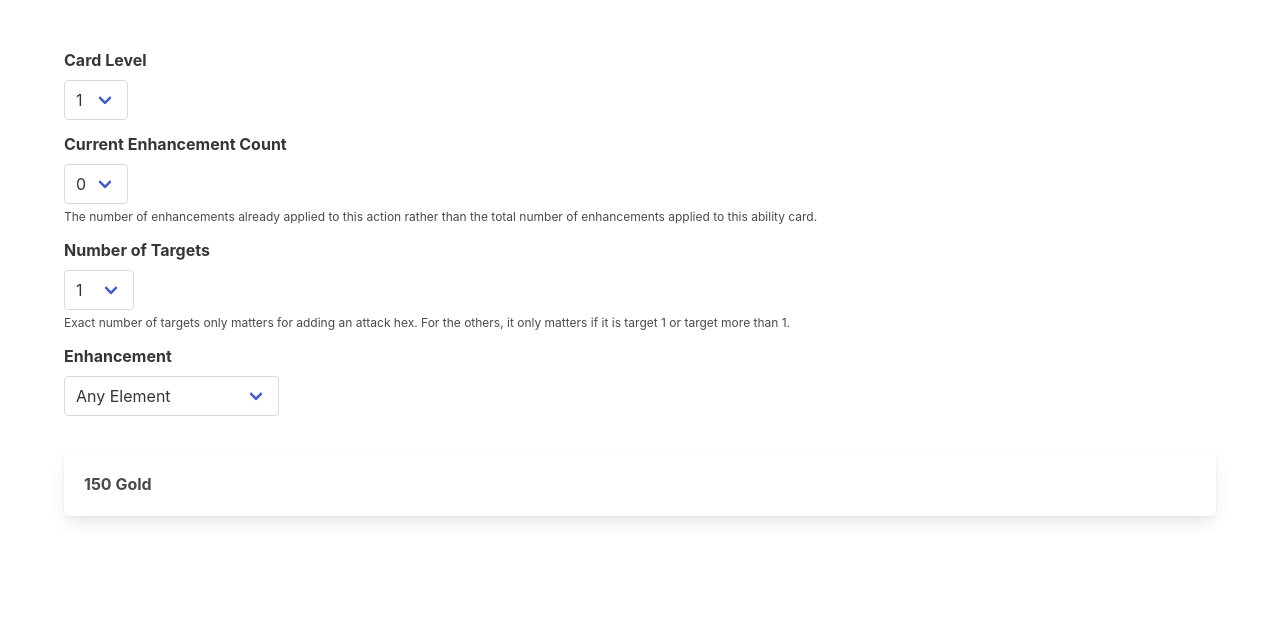
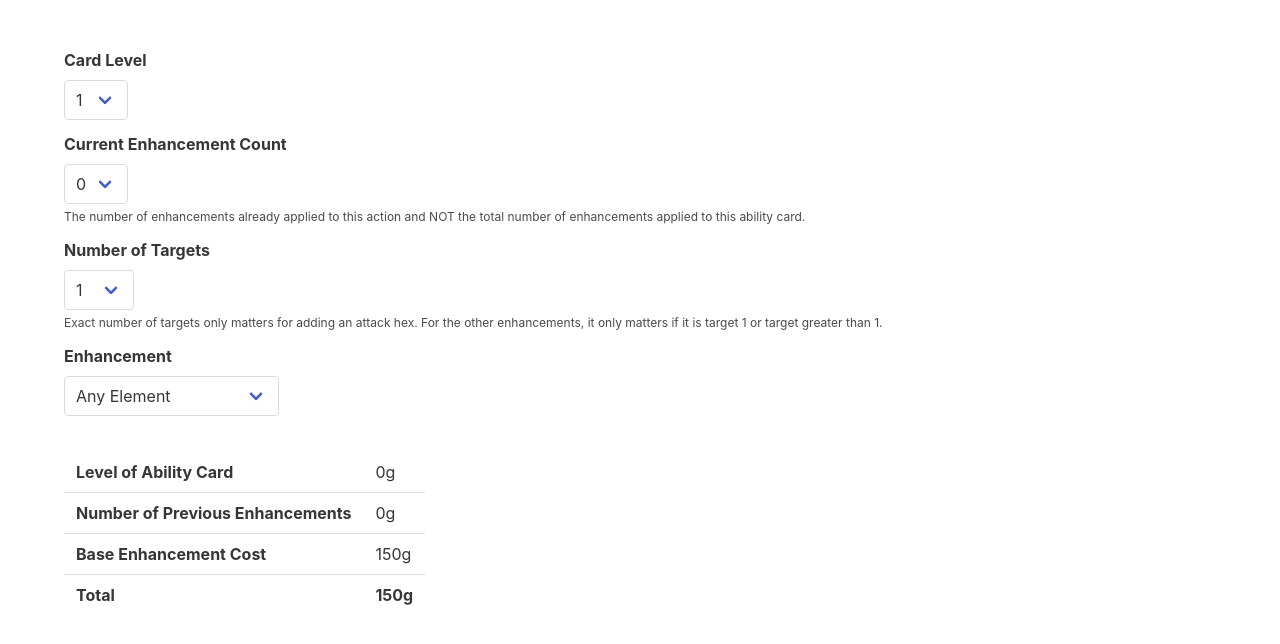
Before and after one commit to unixgeek/gloomhaven-utils, a plain HTML site: page index.html in a window 1280 px wide. Drawn offline with nearby package versions, Linux system fonts and the light colour scheme.

Commit message:
Refactored to use value of option. Added table of cost breakdown.

```diff
--- a/index.html
+++ b/index.html
@@ -20,7 +20,7 @@
             <div class="select" onchange="calculateCost()">
                 <select id="current-enhancement-count"></select>
             </div>
-            <p class="help">The number of enhancements already applied to this action rather than the total number of enhancements applied to this ability card.</p>
+            <p class="help">The number of enhancements already applied to this action and NOT the total number of enhancements applied to this ability card.</p>
         </div>
         <div class="field">
             <label for="number-of-targets" class="label">Number of Targets</label>
@@ -43,7 +43,7 @@
                     <option>15</option>
                 </select>
             </div>
-            <p class="help">Exact number of targets only matters for adding an attack hex. For the others, it only matters if it is target 1 or target more than 1.</p>
+            <p class="help">Exact number of targets only matters for adding an attack hex. For the other enhancements, it only matters if it is target 1 or target greater than 1.</p>
         </div>
         <div class="field">
             <label for="enhancement" class="label">Enhancement</label>
@@ -52,7 +52,24 @@
             </div>
         </div>
         <br/>
-        <div class="box" id="cost"></div>
+        <table class="table">
+            <tr>
+                <th>Level of Ability Card</th>
+                <td id="table-level-cost"></td>
+            </tr>
+            <tr>
+                <th>Number of Previous Enhancements</th>
+                <td id="table-enhancement-count-cost"></td>
+            </tr>
+            <tr>
+                <th>Base Enhancement Cost</th>
+                <td id="table-base-enhancement-cost"></td>
+            </tr>
+            <tr>
+                <th>Total</th>
+                <th id="table-total-cost"></th>
+            </tr>
+        </table>
     </div>
 </section>
 <script src="index.js"></script>
--- a/index.js
+++ b/index.js
@@ -1,8 +1,9 @@
 function setOptions(elementId, costs) {
     const selectElement = document.getElementById(elementId);
     selectElement.innerHTML = "";
-    costs.forEach(element => {
-        selectElement.innerHTML += "<option>" + element.option + "</option>";
+    costs.forEach((element, index) => {
+
+        selectElement.innerHTML += "<option value='" + index + "'>" + element.option + "</option>";
     });
 }
 
@@ -58,32 +59,33 @@ const enhancementCosts = [
 setOptions("enhancement", enhancementCosts);
 
 function calculateCost() {
-    const cardLevel = document.getElementById("card-level").value;
-    const currentEnhancement = document.getElementById("current-enhancement-count").value;
+    const cardLevelCost = cardLevelCosts[document.getElementById("card-level").value].cost;
+    const enhancementCountCost = currentEnhancementsCost[document.getElementById("current-enhancement-count").value].cost;
+    const enhancement = enhancementCosts[document.getElementById("enhancement").value];
     const numberOfTargets = document.getElementById("number-of-targets").value;
-    const enhancement = document.getElementById("enhancement").value;
 
-    const cardLevelCost = cardLevelCosts[cardLevel - 1].cost;
-    const currentEnhancementCost = currentEnhancementsCost[currentEnhancement].cost;
-
-    let enhancementCost = 1000;
-    for (const i in enhancementCosts) {
-        if (enhancementCosts[i].option === enhancement) {
-            enhancementCost = enhancementCosts[i].cost;
-            break;
-        }
-    }
-
-    if (enhancement === "Attack Hex") {
+    let enhancementCost = enhancement.cost;
+    let targetCalculation = "";
+    if (enhancement.option === "Attack Hex") {
+        targetCalculation = `( ⌊${enhancementCost} ÷ ${numberOfTargets}⌋)`;
         enhancementCost = Math.floor(enhancementCost / numberOfTargets);
-    }
-    else if (numberOfTargets > 1) {
+    } else if (numberOfTargets > 1) {
+        targetCalculation = `(${enhancementCost} × 2)`;
         enhancementCost *= 2;
     }
 
-    const totalCost = cardLevelCost + currentEnhancementCost + enhancementCost;
+    const totalCost = cardLevelCost + enhancementCountCost + enhancementCost;
 
-    document.getElementById("cost").innerHTML = `<b>${totalCost} Gold</b`;
+    setHtml("table-level-cost", `${cardLevelCost}g`);
+    setHtml("table-enhancement-count-cost", `${enhancementCountCost}g`);
+    setHtml("table-base-enhancement-cost", `${enhancementCost}g ${targetCalculation}`);
+    setHtml("table-total-cost", `${totalCost}g`);
+}
+
+function setHtml(id, html) {
+    document.getElementById(id).innerHTML = html;
 }
 
 calculateCost();
+
+// 100g (50g * 2) Use multiply and division symbol? what is the floor symbol?
```
